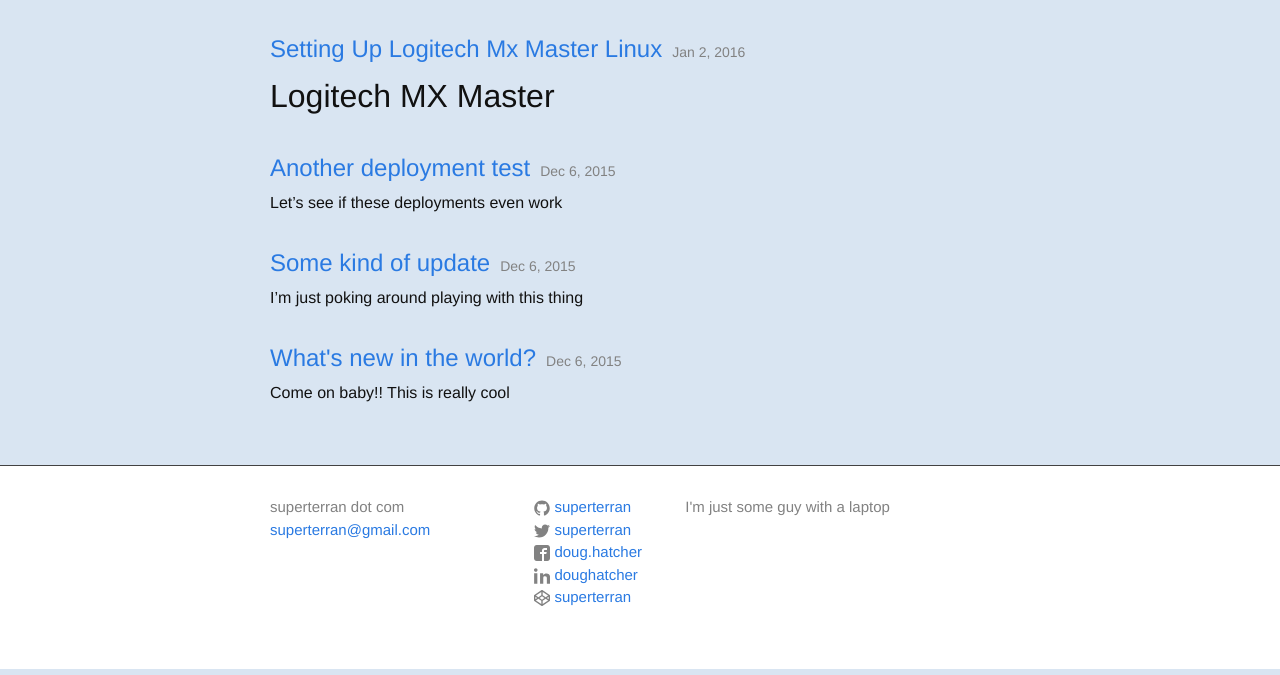
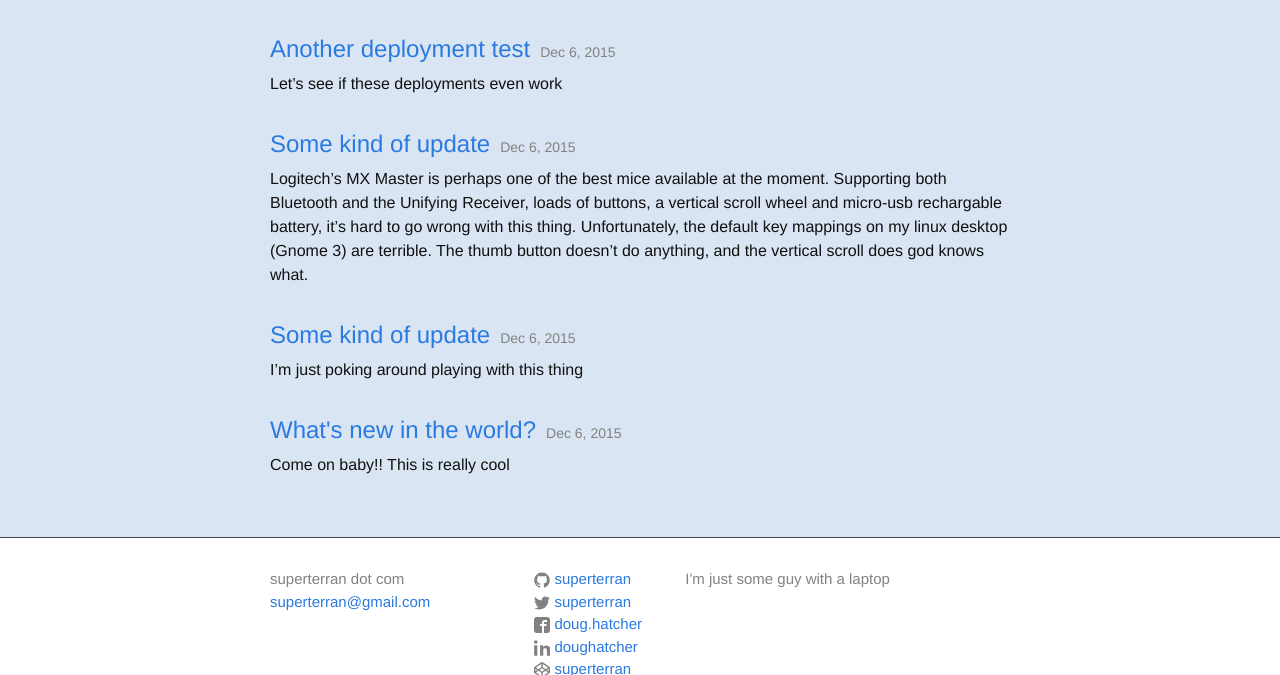
Before and after one commit to superterran/legacy-dotcom-provisioner, a Jekyll site: the page built from index.html, in a window 1280 px wide and 900 px high, scrolled down 692 px, cut to the strip 225-900 px from the top of the window. Built offline with Jekyll 4.4.1, drawn with Linux system fonts in a browser that asks for light colours.

Commit message:
adding meta to post

```diff
--- a/_posts/2016-01-02-setting-up-logitech-mx-master-linux.markdown
+++ b/_posts/2016-01-02-setting-up-logitech-mx-master-linux.markdown
@@ -1,4 +1,9 @@
-# Logitech MX Master
+---
+layout: post
+title: Some kind of update
+date:  2015-12-06 00:22:00 -0500
+categories: Hardware Logitech
+---
 
 Logitech's MX Master is perhaps one of the best mice available at the moment. Supporting both Bluetooth and the Unifying Receiver, loads of buttons, a vertical scroll wheel and micro-usb rechargable battery, it's hard to go wrong with this thing. Unfortunately, the default key mappings on my linux desktop (Gnome 3) are terrible. The thumb button doesn't do anything, and the vertical scroll does god knows what.
 
```
